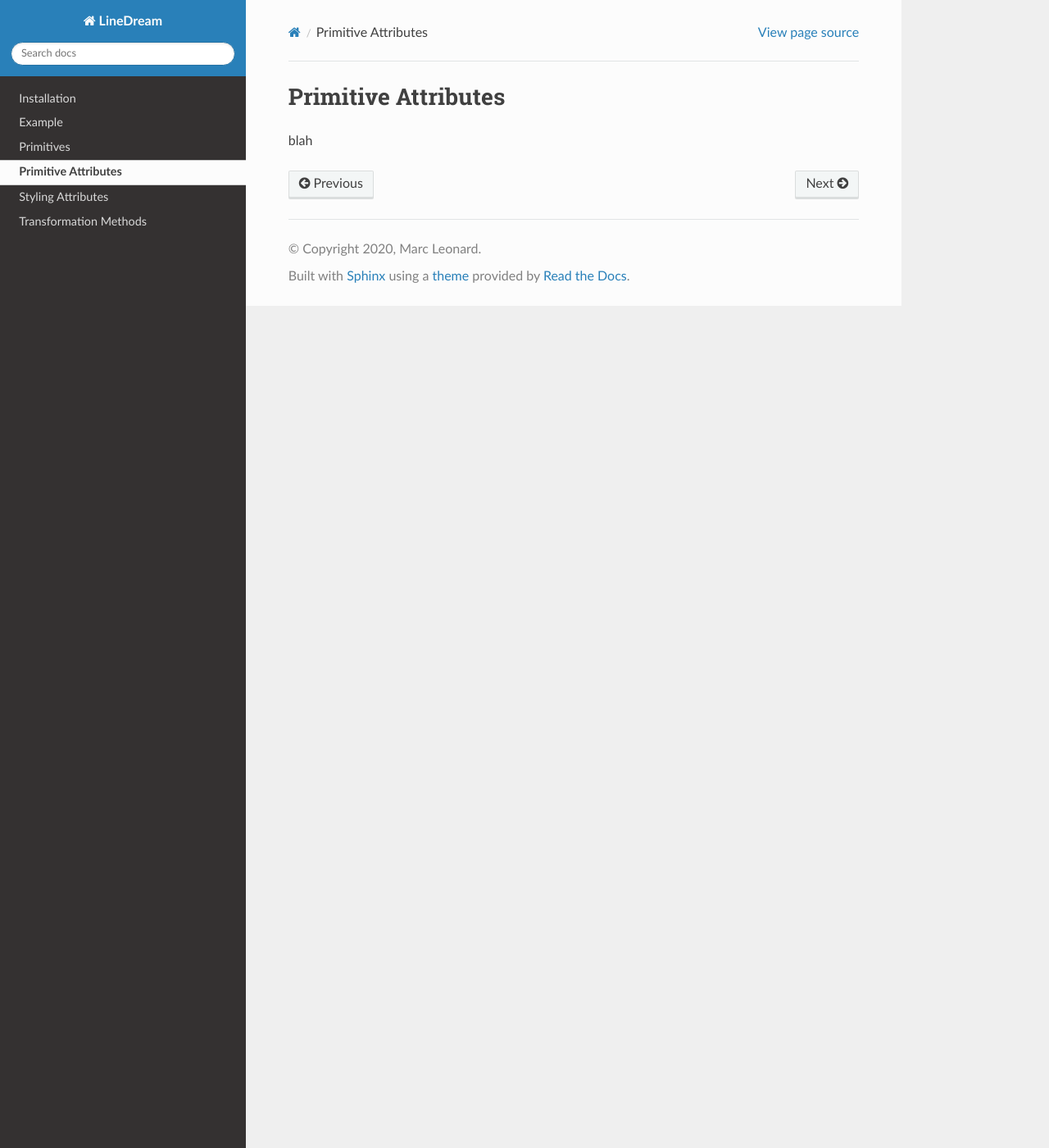
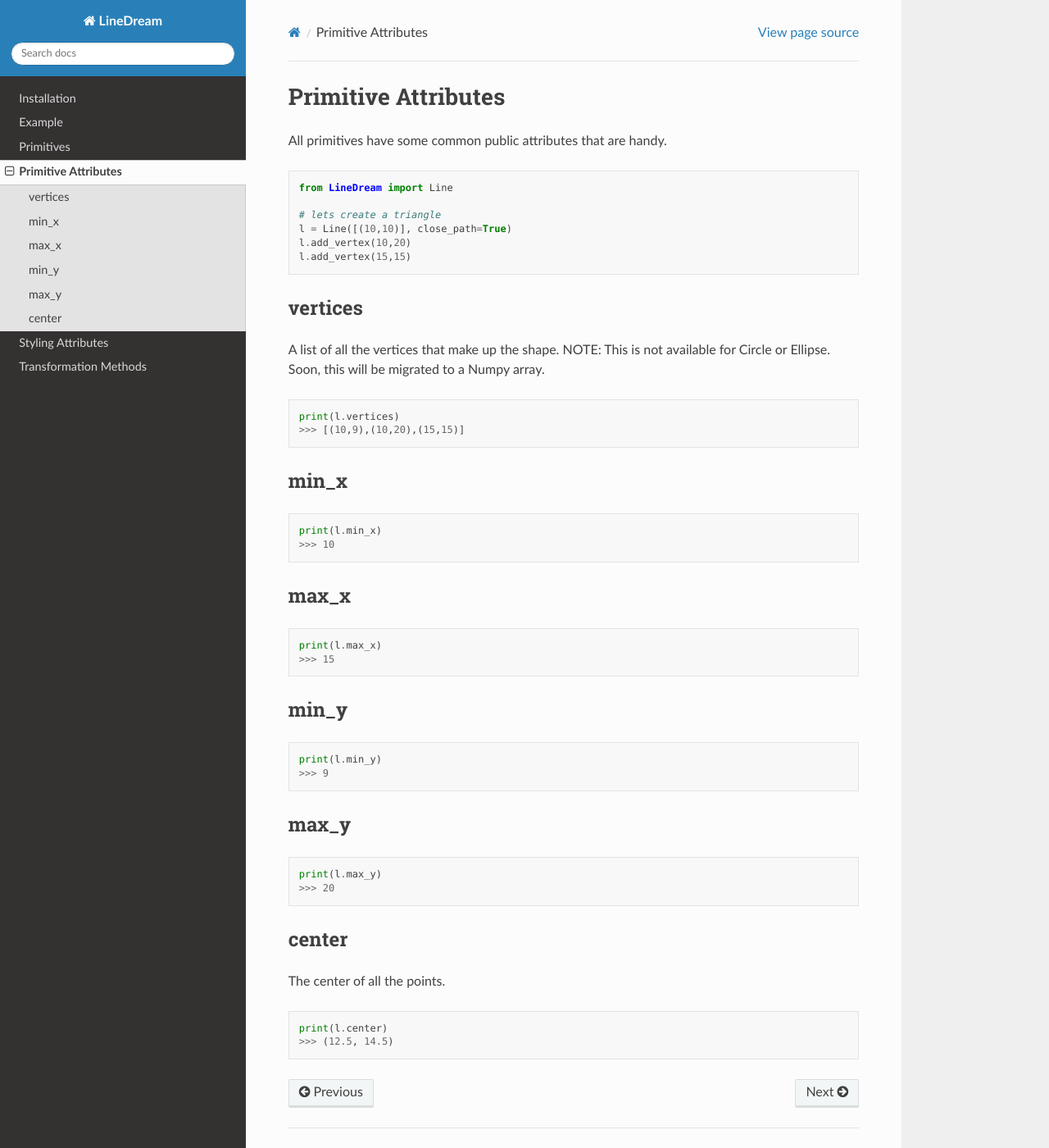
Before and after one commit to marcrleonard/LineDream, a Sphinx documentation site: the page built from docs/PrimitivesAttributes.rst, in a window 1280 px wide and 1400 px high. Shown: the whole window at 82% size. Built offline with Sphinx 7.4.7 and the Read the Docs theme 2.0.0, drawn with Linux system fonts in a browser that asks for light colours.

Commit message:
add primitive atts

```diff
--- a/docs/PrimitivesAttributes.rst
+++ b/docs/PrimitivesAttributes.rst
@@ -3,4 +3,69 @@
 Primitive Attributes
 ---------------------
 
-blah
+All primitives have some common public attributes that are handy.
+
+.. code-block:: python
+
+    from LineDream import Line
+
+    # lets create a triangle
+    l = Line([(10,10)], close_path=True)
+    l.add_vertex(10,20)
+    l.add_vertex(15,15)
+
+
+vertices
+=========
+
+A list of all the vertices that make up the shape. NOTE: This is not available for Circle or Ellipse.
+Soon, this will be migrated to a Numpy array.
+
+.. code-block:: python
+
+   print(l.vertices)
+   >>> [(10,9),(10,20),(15,15)]
+
+
+min_x
+=====
+
+.. code-block:: python
+
+   print(l.min_x)
+   >>> 10
+
+max_x
+=====
+
+.. code-block:: python
+
+   print(l.max_x)
+   >>> 15
+
+min_y
+=====
+
+.. code-block:: python
+
+   print(l.min_y)
+   >>> 9
+
+
+max_y
+=====
+
+.. code-block:: python
+
+   print(l.max_y)
+   >>> 20
+
+center
+======
+
+The center of all the points.
+
+.. code-block:: python
+
+   print(l.center)
+   >>> (12.5, 14.5)
```
